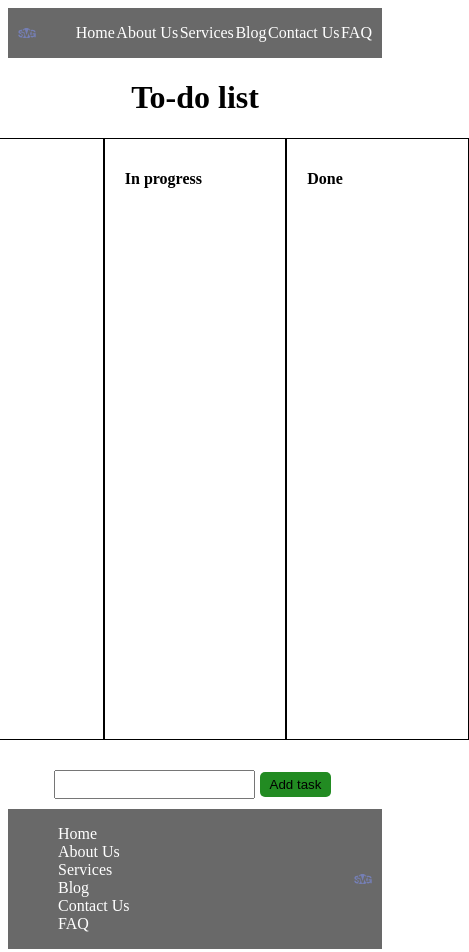
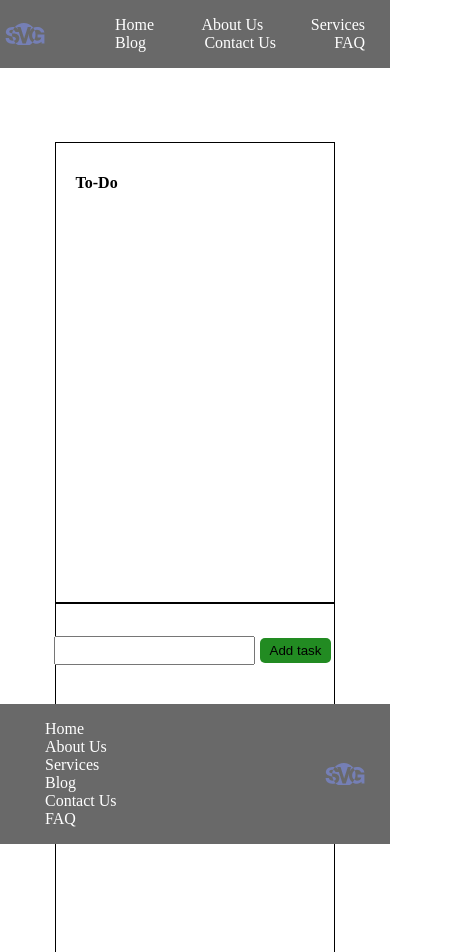
Before and after one commit to kblueberry/ToDoList, a website with bundled scripts: page index.html in a window 390 px wide. Shown: the top 952 px of the page, 469 px wide, since content can reach past the window. Built offline with nearby package versions, Linux system fonts and the light colour scheme.

Commit message:
responsive header (nav and logo) and footer

```diff
--- a/index.html
+++ b/index.html
@@ -2,12 +2,13 @@
 <html lang="en">
   <head>
     <meta charset="UTF-8" />
+    <meta content="width=device-width, initial-scale=1" name="viewport" />
     <title>To-do List</title>
     <link rel="stylesheet" href="styles.css" />
   </head>
   <body>
     <script src="index.js" type="module"></script>
-    <header class="nav_bar">
+    <header class="nav_bar header_nav_bar">
       <img class="logo" src="images/logo.svg" alt="todo-logo" />
       <ul class="navigation horizontal">
         <li class="navigation_link">
--- a/styles.css
+++ b/styles.css
@@ -1,22 +1,38 @@
+body {
+  margin: 0;
+  height: 100vh;
+  overflow: hidden;
+}
+
 .nav_bar {
   background-color: dimgrey;
   display: flex;
   justify-content: space-between;
   align-items: center;
   padding: 0 10px;
+  height: fit-content;
+  width: 100%;
+  right: 0;
+}
+
+.header_nav_bar {
+  position: fixed;
+  top: 0;
 }
 
 .footer_nav_bar {
   flex-direction: row-reverse;
+  height: fit-content;
+  position: fixed;
+  bottom: 0;
 }
 
 .logo {
-  max-width: 5%;
-  width: 10%;
+  width: 40px;
+  margin: 0 15px;
 }
 
 .navigation {
-  flex: 1 1 80%;
   list-style: none;
 }
 
@@ -25,6 +41,7 @@
   flex-direction: row;
   justify-content: space-between;
   align-items: center;
+  flex-wrap: wrap;
 }
 
 .navigation.vertical {
@@ -34,6 +51,9 @@
   align-items: flex-start;
 }
 
+.navigation_link {
+  margin: 0 15px;
+}
 .navigation_link a {
   text-decoration: none;
   color: white;
@@ -50,6 +70,7 @@
   justify-content: space-between;
   align-items: center;
   margin: 0 auto;
+  height: 80vh;
 }
 
 .todo_section {
@@ -65,13 +86,14 @@
   display: flex;
   justify-content: center;
   align-items: center;
+  max-height: 55vh;
 }
 
 .todo_state_sections .column {
   border: 0.5px solid black;
   padding: 10px 20px;
-  height: 580px;
-  flex: 1 0 50%;
+  flex: 1 0 40%;
+  height: 52vh;
 }
 
 .todo_heading {
@@ -138,12 +160,8 @@
   align-items: center;
 }
 
-/*.actions_tooltip {*/
-/*  position: relative;*/
-/*  display: inline-block;*/
-/*  border: 0.5px solid black;*/
-/*}*/
-
-/*.actions_tooltip:hover {*/
-/*  visibility: visible;*/
-/*}*/
+@media (max-width: 450px) {
+  .todo_state_sections {
+    flex-wrap: wrap;
+  }
+}
```
